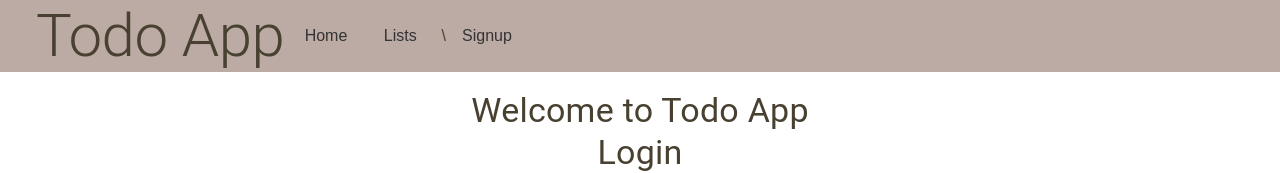
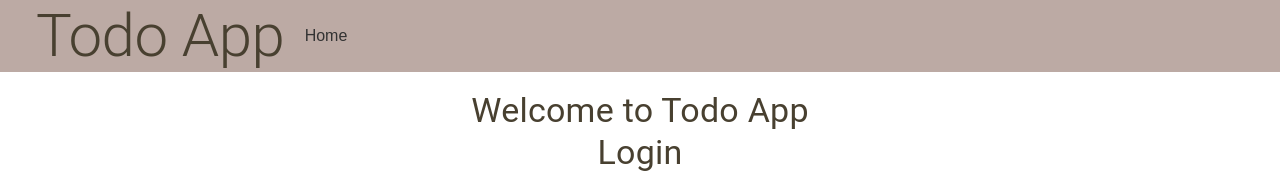
Before and after one commit to ericabasak/Final-Project-React-Redux-Frontend, a React (Create React App) app: page /userloginform in a window 1280 px wide. Shown: the top 173 px of the page. Built offline with nearby package versions, Linux system fonts and the light colour scheme; no server answers.

Commit message:
converted the nav component to redux

```diff
--- a/src/actions/index.js
+++ b/src/actions/index.js
@@ -58,16 +58,15 @@ export const getTodoItems = (listId, token) => {
 // WWHEN DO YOU USE DISPATCH AND WHEN NOT?????????? line 64
 // is_complete update for lists
 // updateListCheckbox
-export const updateListStatus = (listId, is_complete) => {
+export const updateListStatus = (listId, is_complete, token) => {
+  console.log("this checkbox for the list is getting updated!!!!")
   return (dispatch) => {
-    console.log("the the checkbox is being called for list")
-    // dispatch({ type: "LOAD_UPDATE_LIST_STATUS"})
     fetch(`http://localhost:3001/api/v1/lists/${listId}`, {
       method: "PATCH",
       headers:
       {
         "Content-Type": "application/json",
-        "Authorization": "Bearer " + localStorage.getItem("token")
+        "Authorization": "Bearer " + token
       },
       body: JSON.stringify({
         id: listId,
@@ -78,14 +77,10 @@ export const updateListStatus = (listId, is_complete) => {
       return response.json()
     })
     .then(response => {
-      dispatch({
-        type: "UPDATE_LIST_STATUS",
-        list: response
-      })
+      dispatch({ type: "UPDATE_LIST_STATUS", list: response })
     })
   }
 }
-
 
 
 
--- a/src/components/Nav.js
+++ b/src/components/Nav.js
@@ -1,6 +1,7 @@
 import React, { Component } from 'react';
 import { Link } from 'react-router-dom';
 import { AppBar, Toolbar, Typography, IconButton, Box } from '@material-ui/core';
+import { connect } from 'react-redux';
 
 class Nav extends Component {
 
@@ -8,7 +9,11 @@ class Nav extends Component {
   // auth token passed in every function and store in redux instead of local storage
   // redux for state
 
+
+
   render() {
+    // code in a render is curly braces
+    //
     return (
       <div>
         <AppBar
@@ -30,13 +35,14 @@ class Nav extends Component {
                   <Link to="/homepage">Home</Link>
                 </Box>
                 &nbsp;
-                <Box color="primary" padding={2} position="right">
+                {this.props.token && <Box color="primary" padding={2} position="right">
                   <Link to="/">Lists</Link>
-                </Box>
-                &nbsp;
-\                <Box color="primary" padding={2} position="right">
-                  <Link to="/usersignupform">Signup</Link>
-                </Box>
+                  </Box>}
+{/*
+
+                {!this.props.token && <Box>
+                  "HIIIIII"
+                </Box>} */}
           </Toolbar>
         </AppBar>
       </div>
@@ -44,4 +50,14 @@ class Nav extends Component {
   }
 }
 
-export default Nav;
+const mapStatetoProps = state => {
+  return {
+    token: state.token
+  }
+}
+
+const mapDispatchToProps = () => {
+  return {}
+}
+
+export default connect(mapStatetoProps, mapDispatchToProps)(Nav);
--- a/src/components/SingleList.js
+++ b/src/components/SingleList.js
@@ -8,12 +8,15 @@ class SingleList extends Component {
   }
 
   // WHY DOES THIS NEED TO BE LOCATED IN HERE VERSES SINGLELISTCONTAINER??????
+  // in the parameter, why is e there and not is_complete?
+
   updateListStatus = (e) => {
     console.log("the the checkbox is being called for list")
     this.setState({ is_complete: !this.state.is_complete}, () =>
     this.props.updateListStatus(this.props.id, this.state.is_complete)
     )
   }
+
 
   render() {
     return (
--- a/src/components/SingleListContainer.js
+++ b/src/components/SingleListContainer.js
@@ -15,8 +15,6 @@ class SingleListContainer extends Component {
     console.log(this.props.id);
     this.props.getTodoItems(this.props.id, this.props.token);
   }
-
-
 
   onChange = (e) => {
     this.setState({ name: e.target.value });
@@ -74,7 +72,7 @@ const mapStateToProps = state => {
 const mapDispatchToProps = (dispatch) => {
   return {
     getTodoItems: (listId, token) => dispatch(getTodoItems(listId, token)),
-    updateListStatus: (id, is_complete) => dispatch(updateListStatus(id, is_complete)),
+    updateListStatus: (id, is_complete, token) => dispatch(updateListStatus(id, is_complete, token)),
     fetchTodoHandleSubmit: (id, name, token) =>dispatch(fetchTodoHandleSubmit(id, name, token))
   };
 };
--- a/src/components/UserLoginForm.js
+++ b/src/components/UserLoginForm.js
@@ -1,6 +1,7 @@
 import React, { Component } from 'react';
 import { Button, Typography, TextField } from '@material-ui/core';
 import { connect } from 'react-redux';
+import {withRouter} from 'react-router-dom';
 
 class UserLoginForm extends Component {
 
@@ -127,4 +128,4 @@ const mapDispatchToProps = (dispatch) => {
   };
 };
 
-export default connect(mapStateToProps, mapDispatchToProps)(UserLoginForm);
+export default withRouter(connect(mapStateToProps, mapDispatchToProps)(UserLoginForm));
--- a/src/reducers/index.js
+++ b/src/reducers/index.js
@@ -55,6 +55,8 @@ export default function index(
           lists: state.lists,
           loading: false
         };
+
+
     case "LOAD_DELETE_TODO_ITEM":
       return {
         ...state,
```
Lines whose indentation alone changed are shown as unchanged.
